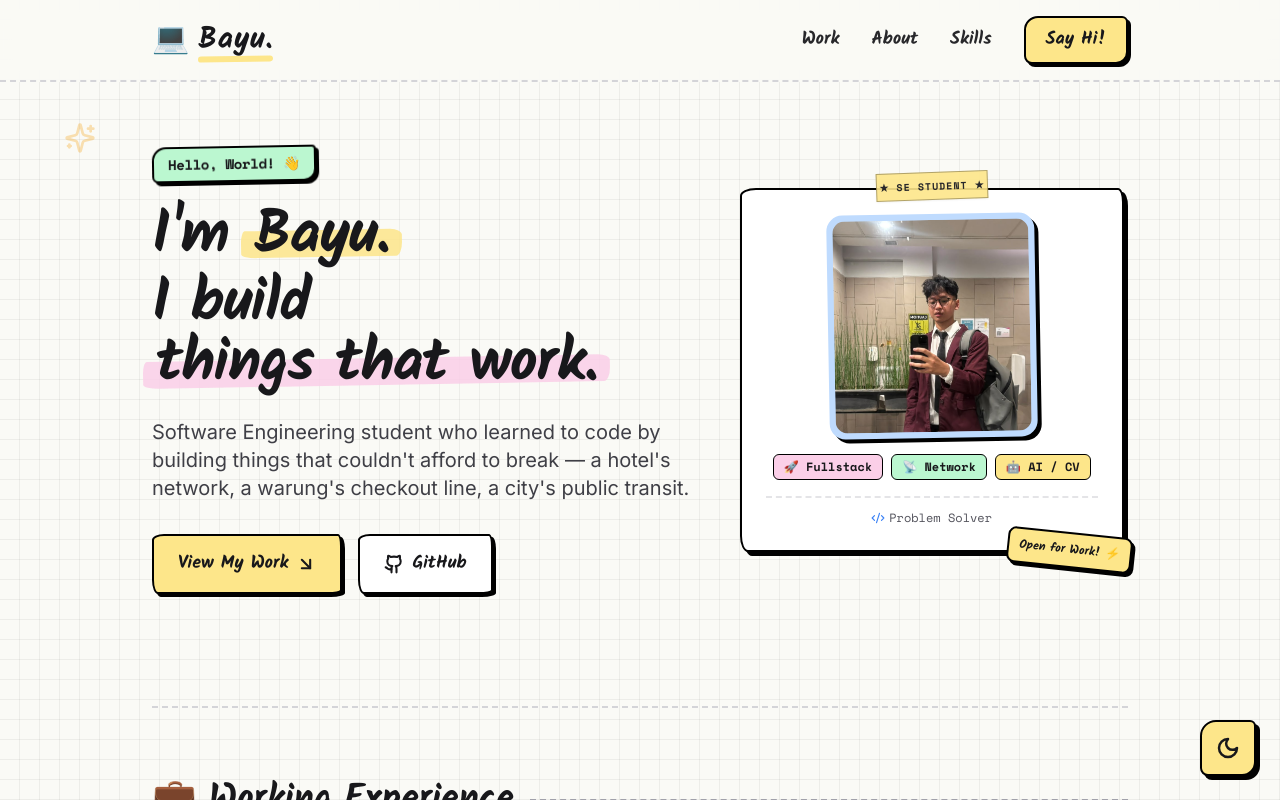
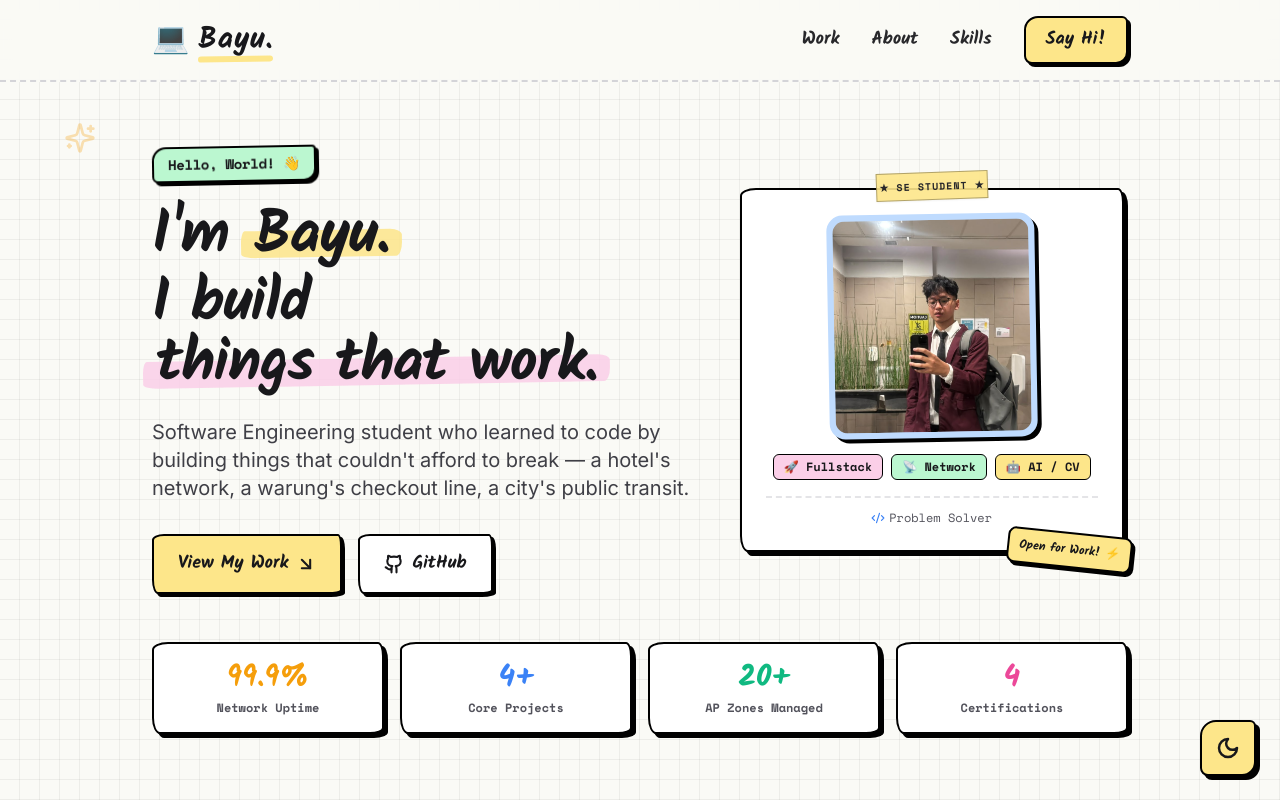
Before and after one commit to bayuaaar12/Porto_v3, a Next.js app: page / in a window 1280 px wide. Shown: the top 800 px of the page. Built offline with nearby package versions, Linux system fonts and the light colour scheme.

Commit message:
feat: add quick metrics highlight bar to Hero section

```diff
--- a/src/components/HeroSection.tsx
+++ b/src/components/HeroSection.tsx
@@ -139,6 +139,31 @@ export default function HeroSection() {
           </motion.div>
 
         </div>
+
+        {/* Quick Highlights Metrics Bar */}
+        <motion.div
+          initial={{ opacity: 0, y: 15 }}
+          animate={{ opacity: 1, y: 0 }}
+          transition={{ duration: 0.5, delay: 0.3 }}
+          className="mt-12 grid grid-cols-2 md:grid-cols-4 gap-4"
+        >
+          <div className="doodle-card p-4 bg-white dark:bg-[#1E1E22] text-center">
+            <p className="font-heading font-extrabold text-2xl sm:text-3xl text-amber-500">99.9%</p>
+            <p className="text-xs font-mono font-bold text-zinc-600 dark:text-zinc-400 mt-1">Network Uptime</p>
+          </div>
+          <div className="doodle-card p-4 bg-white dark:bg-[#1E1E22] text-center">
+            <p className="font-heading font-extrabold text-2xl sm:text-3xl text-blue-500">4+</p>
+            <p className="text-xs font-mono font-bold text-zinc-600 dark:text-zinc-400 mt-1">Core Projects</p>
+          </div>
+          <div className="doodle-card p-4 bg-white dark:bg-[#1E1E22] text-center">
+            <p className="font-heading font-extrabold text-2xl sm:text-3xl text-emerald-500">20+</p>
+            <p className="text-xs font-mono font-bold text-zinc-600 dark:text-zinc-400 mt-1">AP Zones Managed</p>
+          </div>
+          <div className="doodle-card p-4 bg-white dark:bg-[#1E1E22] text-center">
+            <p className="font-heading font-extrabold text-2xl sm:text-3xl text-pink-500">4</p>
+            <p className="text-xs font-mono font-bold text-zinc-600 dark:text-zinc-400 mt-1">Certifications</p>
+          </div>
+        </motion.div>
       </div>
     </section>
   );
```
